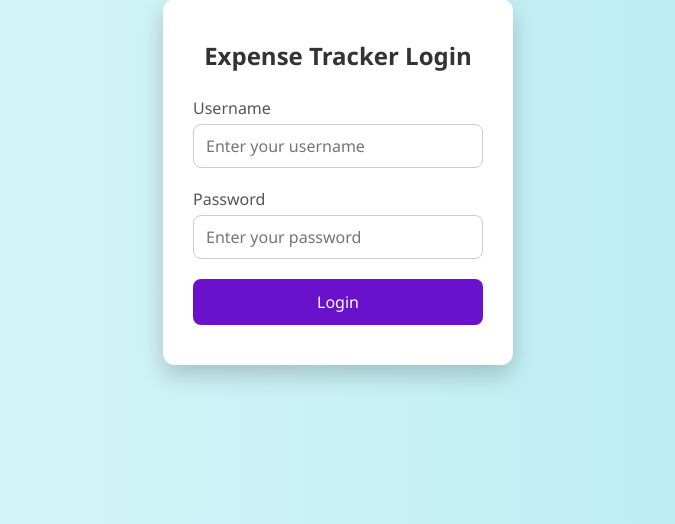
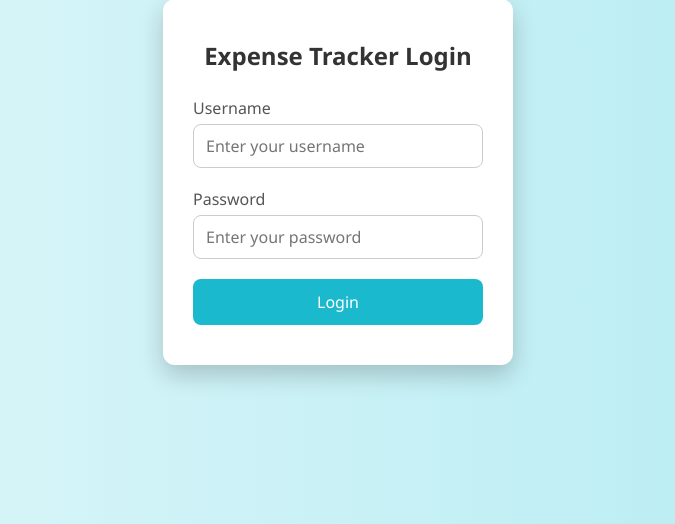
Before and after one commit to Donasona/Expense_Tracker, a Django app: page /signin/ in a window 1280 px wide, with the pointer over the restyled element. Shown: the part 218-742 px from the top of the page, without its empty margins (302-977 px from the left). Run offline with Django 5.2, Linux system fonts and the light colour scheme.

Commit message:
fiftheen

```diff
--- a/user_app/templates/signin.html
+++ b/user_app/templates/signin.html
@@ -71,7 +71,7 @@
         }
 
         .login-container button:hover {
-            background: #6a11cb;
+            background: #1ab9ce;
         }
 
         /* Optional: small responsive tweak */
```
Also changed, not shown: db.sqlite3.
